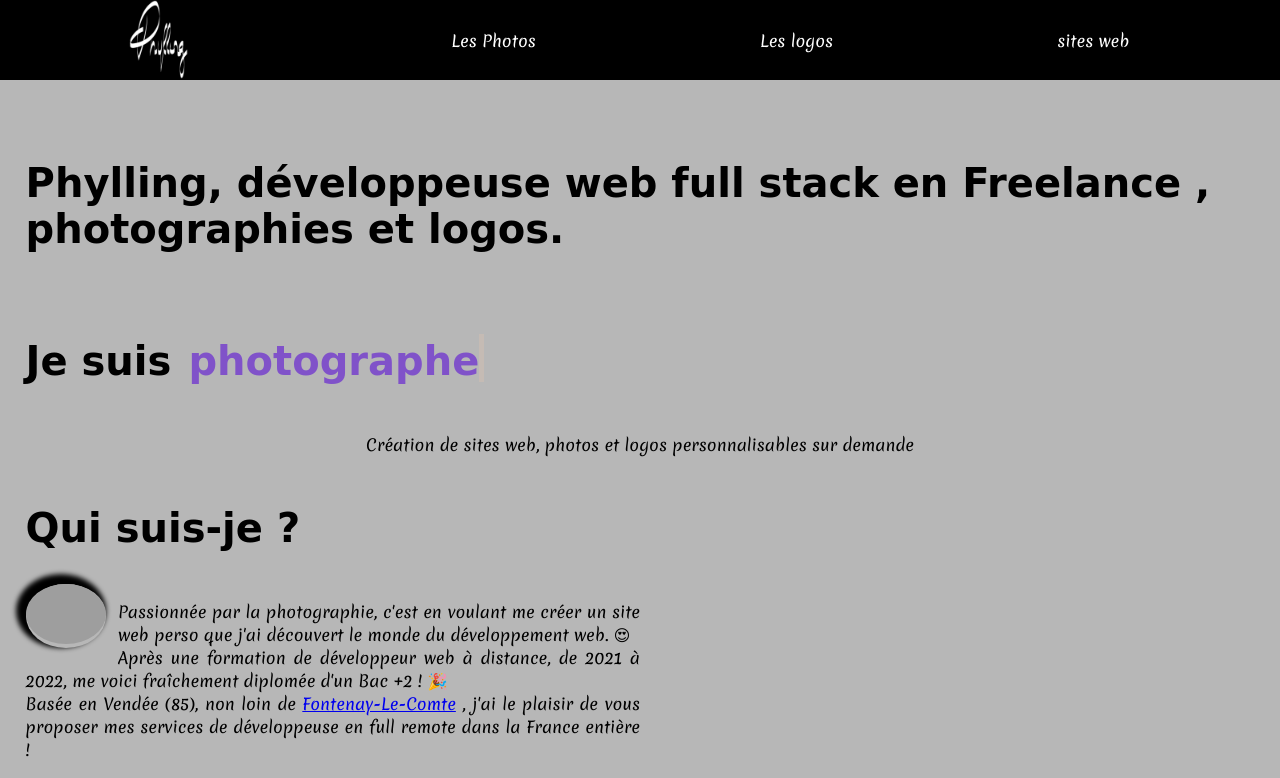
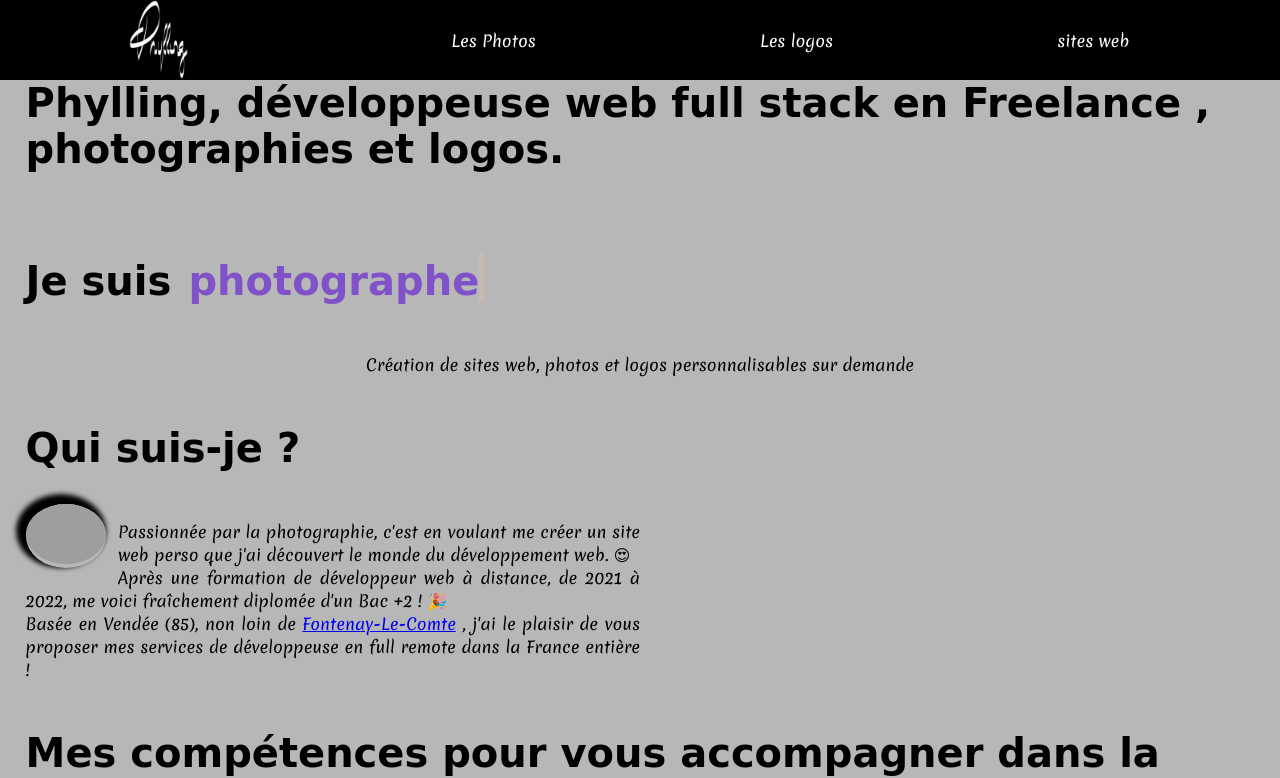
Before and after one commit to Ninon85/portfolio, a website: page front/index.html in a window 1280 px wide. Shown: the top 778 px of the page. Drawn offline with Linux system fonts and the light colour scheme; grey boxes are pictures that could not be loaded; a web font is replaced by a local one.

Commit message:
toggle navigation position fixed

```diff
--- a/front/js/toggleNav.js
+++ b/front/js/toggleNav.js
@@ -1,6 +1,5 @@
 const toggle = document.querySelector(".main-header__burger-container");
 const nav = document.querySelector(".main-header__nav");
-console.log(nav);
 toggle.addEventListener("click", () => {
 	nav.classList.toggle("toggle-nav");
 });
--- a/front/sass/layout/_header.scss
+++ b/front/sass/layout/_header.scss
@@ -1,6 +1,4 @@
 .main-header {
-    // @include desktop {
-
     display: flex;
     justify-content: space-between;
     align-items: center;
@@ -11,27 +9,26 @@
     top: 0;
     z-index: 1;
     padding: 0 3%;
-    position: relative;
-    // }
+
 
 
     &__box-logo {
-        // @include desktop {
+
 
         width: 20%;
         height: 100%;
         display: flex;
         justify-content: flex-start;
         align-items: center;
-        // }
+
 
         &__sign {
-            // @include desktop {
+
 
             width: 100%;
             height: 100%;
             object-fit: contain;
-            // }
+
         }
 
     }
```
Also changed, not shown: front/sass/style.css, 1 other file.
